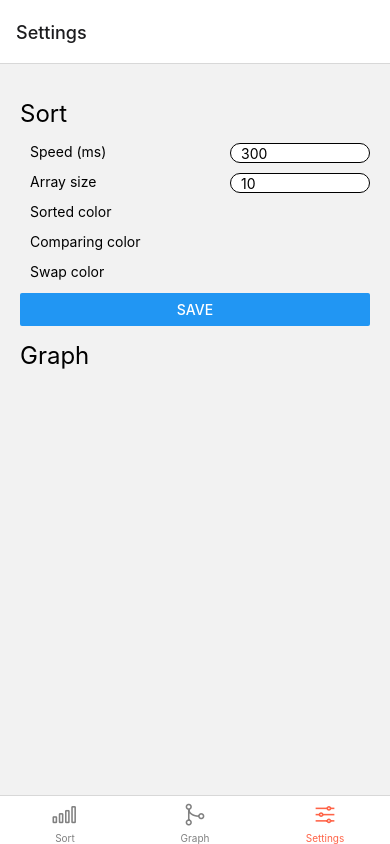
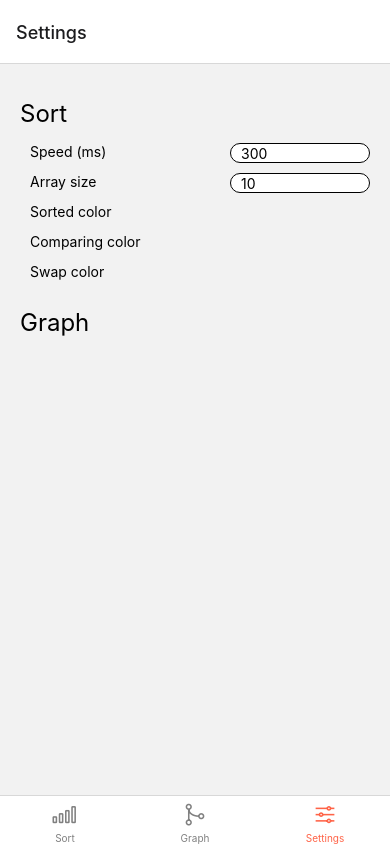
Before and after one commit to duytienkh/algo-visualizer, a React Native app: screen /Settings in a window 390 px wide. Built offline with nearby package versions, Linux system fonts and the light colour scheme.

Commit message:
auto save settings

```diff
--- a/App.js
+++ b/App.js
@@ -5,6 +5,8 @@ import {Ionicons} from '@expo/vector-icons';
 import {Sort} from './components/Sort';
 import {Graph} from './components/Graph';
 import {Settings} from './components/Settings';
+import AsyncStorage from '@react-native-async-storage/async-storage';
+
 
 const Tab = createBottomTabNavigator();
 
@@ -17,12 +19,31 @@ export default class App extends React.Component {
 			sort_array_size: 10,
 		};
 
+		this.fetchSettings();
+
 		this.updateSettings = this.updateSettings.bind(this);
 	}
 
-	updateSettings(s){
+	async updateSettings(s){
 		console.log(s);
-		this.setState(s);
+		this.setState(s, () => {
+			try {
+				AsyncStorage.setItem('settings', JSON.stringify(this.state));
+			} catch (e) {
+				console.log(e)
+			}
+		});
+	}
+
+	async fetchSettings(){
+		try {
+            let response = await AsyncStorage.getItem('settings');
+			if (response == null) return;
+            let settings = JSON.parse(response);
+			this.setState({...settings});
+        } catch(e) {
+            console.log(e)
+        }
 	}
 
 	render(){
@@ -48,7 +69,7 @@ export default class App extends React.Component {
 				})}>
 					<Tab.Screen name='Sort' children={() => <Sort settings={this.state}/>}/>
 					<Tab.Screen name='Graph' component={Graph}/>
-					<Tab.Screen name='Settings' children={() => <Settings updateSettings={this.updateSettings}/>}/>
+					<Tab.Screen name='Settings' children={() => <Settings updateSettings={this.updateSettings} settings={this.state}/>}/>
 				</Tab.Navigator>
 			</NavigationContainer>
 		);
--- a/components/Settings.js
+++ b/components/Settings.js
@@ -1,42 +1,17 @@
 import * as React from 'react';
 import * as ReactNative from 'react-native';
 import { StyleSheet} from 'react-native';
-import AsyncStorage from '@react-native-async-storage/async-storage';
 
 export class Settings extends React.Component{
     constructor(props){
         super(props);
 
         this.state = {
-            sort_speed: 300,
-            sort_array_size: 10,
-        }
-
-        this.getData();
+            ...this.props.settings
+        };
 
     }
-    saveData = async () => {
-        try {
-          await AsyncStorage.setItem('sort_speed',this.state.sort_speed.toString())
-          await AsyncStorage.setItem('sort_array_size',this.state.sort_array_size.toString())
-          console.log(this.state)
-        } catch (e) {
-          console.log(e)
-        }
-      }
-      getData = async () => {
-        try {
-          const value_sort_speed = await AsyncStorage.getItem('sort_speed')
-          const value_sort_array_size = await AsyncStorage.getItem('sort_array_size')
-          if(value_sort_speed !== null && value_sort_array_size!== null) {
-            this.setState({sort_speed:parseInt(value_sort_speed)})
-            this.setState({sort_array_size:parseInt(value_sort_array_size)})
-            //console.log(value_sort_array_size)
-          }
-        } catch(e) {
-            console.log(e)
-        }
-      }
+
     render(){
         return (
             <ReactNative.View style={{padding: 20}}>
@@ -58,18 +33,6 @@ export class Settings extends React.Component{
                 <ReactNative.View style={style.prop}>
                     <ReactNative.Text style={style.propName}>Swap color</ReactNative.Text>
                 </ReactNative.View>
-                <ReactNative.View style={style.btn_container}>
-                    <ReactNative.Button
-                        title='Save'
-                        onPress={this.saveData}>
-                    </ReactNative.Button>
-                </ReactNative.View>
-                {/* <ReactNative.View style={style.btn_container}>
-                    <ReactNative.Button
-                        title='Get'
-                        onPress={this.getData}>
-                    </ReactNative.Button>
-                </ReactNative.View> */}
                 <ReactNative.Text style={style.header}>Graph</ReactNative.Text>
             </ReactNative.View>
         );
```
